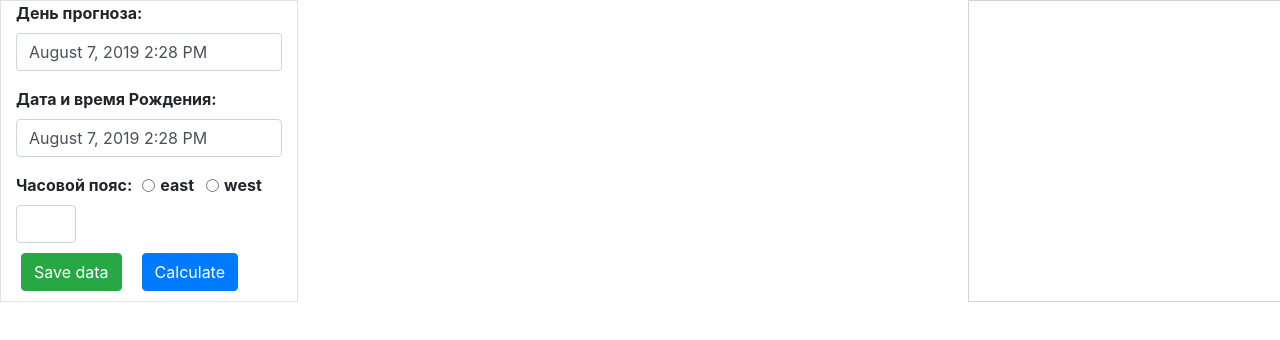
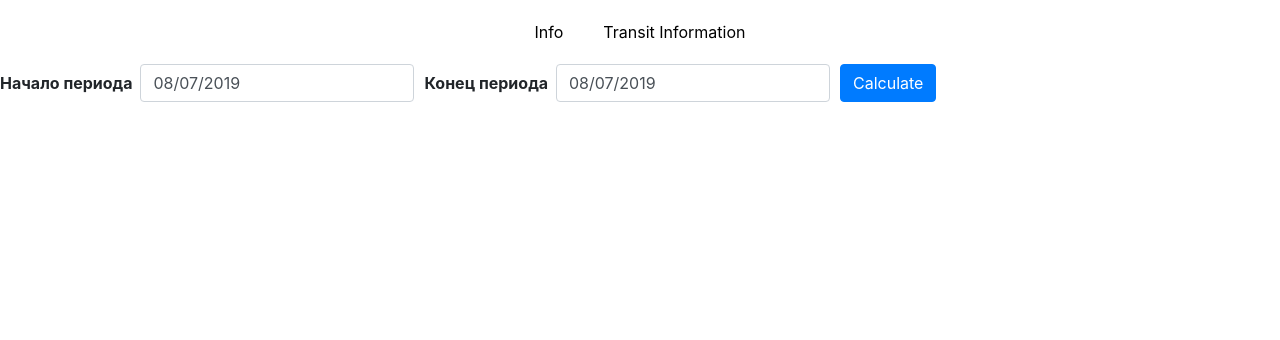
Before and after one commit to janesessive/moon-calendar, a React (Create React App) app: page /transit in a window 1280 px wide. Shown: the top 340 px of the page. Built offline with nearby package versions, Linux system fonts and the light colour scheme.

Commit message:
transitInfo Routing

```diff
--- a/package.json
+++ b/package.json
@@ -3,11 +3,15 @@
   "version": "0.1.0",
   "private": true,
   "dependencies": {
+    "axios": "^0.19.0",
     "bootstrap": "^4.3.1",
     "moment": "^2.24.0",
+    "moment-timezone": "^0.5.26",
     "react": "^16.8.6",
     "react-datepicker": "^2.8.0",
     "react-dom": "^16.8.6",
+    "react-router": "^5.0.1",
+    "react-router-dom": "^5.0.1",
     "react-scripts": "3.0.1"
   },
   "scripts": {
--- a/src/App.js
+++ b/src/App.js
@@ -1,13 +1,17 @@
 import React from 'react';
-import Panchanga from './components/Panchanga/Panchanga';
-import UserForm from './components/UserForm/UserForm';
+import { BrowserRouter } from 'react-router-dom';
+// import Panchanga from './components/Panchanga/Panchanga';
+// import UserForm from './components/UserForm/UserForm';
+import Layout from './components/Layout/Layout';
 
 function App() {
   return (
+    <BrowserRouter>
     <div className="App">
-     {/* <Panchanga /> */}
-     <UserForm />
+     <Layout />
+     {/* <UserForm /> */}
     </div>
+    </ BrowserRouter>
   );
 }
 
--- /dev/null
+++ b/src/components/Layout/Layout.css
@@ -0,0 +1,23 @@
+.Layout ul {
+    list-style: none;
+    margin: 0;
+    padding: 0;
+    width: 100%;
+    text-align: center;
+}
+
+.Layout li {
+    display: inline-block;
+    margin: 20px;
+}
+
+.Layout a {
+    text-decoration: none;
+    color: black;
+}
+
+.Layout a:hover,
+.Layout a:active,
+.Layout a.active {
+    color: #fa923f;
+}
--- /dev/null
+++ b/src/components/Layout/Layout.js
@@ -0,0 +1,37 @@
+import React, { Component } from 'react';
+
+import { Route } from 'react-router-dom';
+import './Layout.css';
+import UserForm from '../UserForm/UserForm';
+import TransitInfo from '../TransitInfo/TransitInfo';
+
+
+
+
+class Layout extends Component {
+    render() {
+         return(
+            <div className="Layout">
+                <header>
+                    <nav>
+                        <ul>
+                            <li><a href="/"
+                            activeClassName="my-active"
+                            activeStyle={{
+                                color: '#fa923f',
+                                textDecoration: 'underline'
+                            }}>Info</a></li>
+                            <li><a href="/transit">Transit Information</a></li>
+                        </ul>
+                    </nav>
+                </header>
+                <Route path="/" exact component={UserForm}/>
+                <Route path="/transit" component={TransitInfo}/>
+        </div>
+        );
+  }
+
+    }
+
+
+export default Layout;
--- /dev/null
+++ b/src/components/TransitInfo/TransitInfo.js
@@ -0,0 +1,98 @@
+import React, { Component } from "react";
+import DatePicker from "react-datepicker";
+// import panchang from "../../lib/panchang";
+// import PanchangaInfo from "../PanchangaInfo/PanchangaInfo";
+import "react-datepicker/dist/react-datepicker.css";
+// import moment from "moment";
+// const key = "panchanga-data";
+
+class TransitInfo extends Component {
+    constructor(props) {
+        super(props);
+        this.state = {
+          dateFrom: new Date(),
+          dateTo: new Date(),
+
+        };
+        this.handleChangeDateFrom = this.handleChangeDateFrom.bind(this);
+        this.handleChangeDateTo = this.handleChangeDateTo.bind(this);
+      }
+
+      handleChangeDateFrom(date) {
+        this.setState({
+          dateFrom: date
+        });
+      }
+
+      handleChangeDateTo(date) {
+        this.setState({
+          dateTo: date
+        });
+      }
+    render() {
+        return (
+            <div className="containter">
+<form>
+  <div className="form-row align-items-center">
+    <div className="col-auto">
+      <label className="my-1 mr-2" for="inlineFormInput">Начало периода</label>
+      <DatePicker
+                    className="form-control mb-2"
+                    selected={this.state.dateFrom}
+                    onChange={this.handleChangeDateFrom}
+                  />
+    </div>
+    <div className="col-auto">
+      <label className="my-1 mr-2" for="inlineFormInput">Конец периода</label>
+      <DatePicker
+                    className="form-control mb-2"
+                    selected={this.state.dateTo}
+                    onChange={this.handleChangeDateTo}
+                  />
+    </div>
+    <div className="col-auto">
+    <button
+
+                    type="button"
+                    className="btn btn-primary mb-2"
+                    // onClick={this.calculateResult}
+                  >
+                    Calculate
+                  </button>
+
+    </div>
+  </div>
+</form>
+
+
+                {/* <label htmlFor="dateFrom">Начало периода </label>
+                <div>
+                  <DatePicker
+                    className="form-control"
+                    selected={this.state.dateFrom}
+                    onChange={this.handleChangeDateFrom}
+                  />
+                </div>
+                <label htmlFor="dateTo">Конец периода </label>
+                <div>
+                  <DatePicker
+                    className="form-control"
+                    selected={this.state.dateTo}
+                    onChange={this.handleChangeDateTo}
+                  />
+                </div>
+                <button
+                    style={{ margin: "10px" }}
+                    type="button"
+                    className="btn btn-primary"
+                    // onClick={this.calculateResult}
+                  >
+                    Calculate
+                  </button> */}
+
+            </div>
+        )
+    }
+};
+
+export default TransitInfo;
--- a/src/index.js
+++ b/src/index.js
@@ -4,6 +4,7 @@ import './index.css';
 import App from './App';
 import * as serviceWorker from './serviceWorker';
 import 'bootstrap/dist/css/bootstrap.min.css';
+// import axios from 'axios';
 
 ReactDOM.render(<App />, document.getElementById('root'));
 
```
Also changed, not shown: 1 other file (tests, documents, lock files or other folders).
